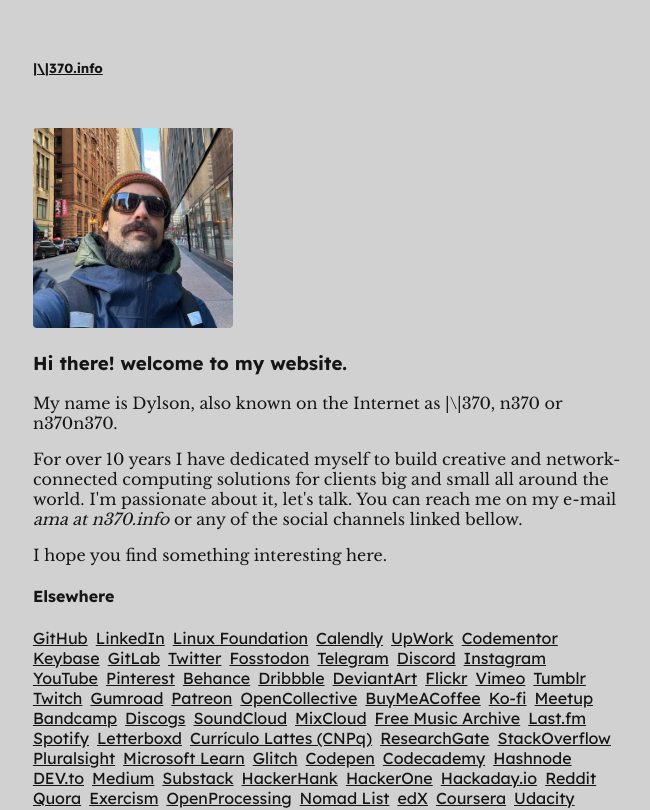
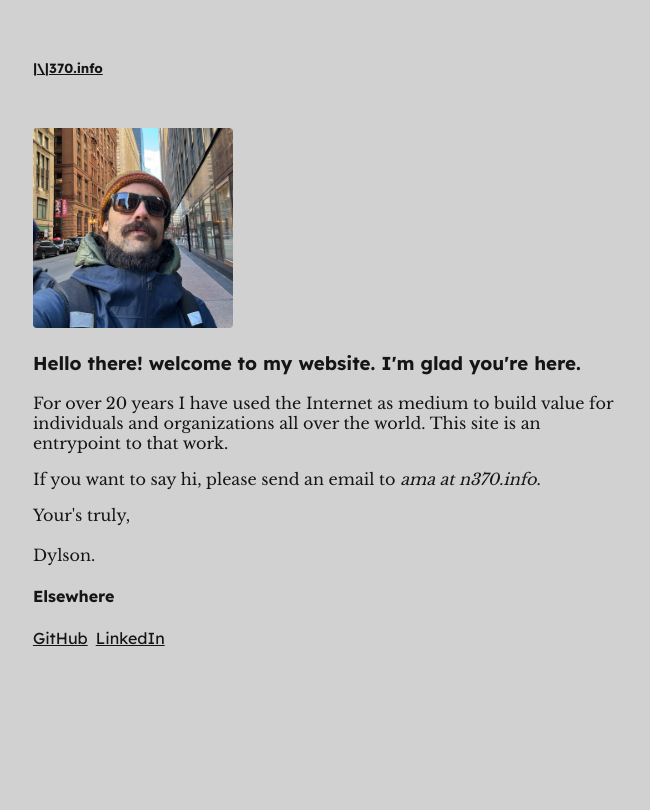
Before and after one commit to n370/n370.info, a Next.js app: page / in a window 1280 px wide. Shown: the top 810 px of the page, without its empty margins (13-663 px from the left). Built offline with nearby package versions, Linux system fonts and the light colour scheme.

Commit message:
tweak about page

```diff
--- a/public/data/social.json
+++ b/public/data/social.json
@@ -2,239 +2,298 @@
   "data": [
     {
       "name": "GitHub",
-      "url": "https://github.com/n370"
+      "url": "https://github.com/n370",
+      "visibility": "public"
     },
     {
       "name": "LinkedIn",
-      "url": "https://linkedin.com/in/dylsonvalenteneto"
+      "url": "https://linkedin.com/in/dylsonvalenteneto",
+      "visibility": "public"
     },
     {
       "name": "Linux Foundation",
-      "url": "https://openprofile.dev/profile/n370"
+      "url": "https://openprofile.dev/profile/n370",
+      "visibility": "private"
     },
     {
       "name": "Calendly",
-      "url": "https://calendly.com/n370/900000"
+      "url": "https://calendly.com/n370/900000",
+      "visibility": "private"
     },
     {
       "name": "UpWork",
-      "url": "https://www.upwork.com/freelancers/~01673d5485eb23d64e?viewMode=1"
+      "url": "https://www.upwork.com/freelancers/~01673d5485eb23d64e?viewMode=1",
+      "visibility": "private"
     },
     {
       "name": "Codementor",
-      "url": "https://www.codementor.io/@n370"
+      "url": "https://www.codementor.io/@n370",
+      "visibility": "private"
     },
     {
       "name": "Keybase",
-      "url": "https://keybase.io/n370"
+      "url": "https://keybase.io/n370",
+      "visibility": "private"
     },
     {
       "name": "GitLab",
-      "url": "https://gitlab.com/n370"
+      "url": "https://gitlab.com/n370",
+      "visibility": "private"
     },
     {
       "name": "Twitter",
-      "url": "https://twitter.com/n370n370"
+      "url": "https://twitter.com/n370n370",
+      "visibility": "private"
     },
     {
       "name": "Fosstodon",
-      "url": "https://fosstodon.org/@n370"
+      "url": "https://fosstodon.org/@n370",
+      "visibility": "private"
     },
     {
       "name": "Telegram",
-      "url": "https://t.me/n370n370"
+      "url": "https://t.me/n370n370",
+      "visibility": "private"
     },
     {
       "name": "Discord",
-      "url": "https://discordapp.com/users/110038979910328320"
+      "url": "https://discordapp.com/users/110038979910328320",
+      "visibility": "private"
     },
     {
       "name": "Instagram",
-      "url": "https://www.instagram.com/n370n370/"
+      "url": "https://www.instagram.com/n370n370/",
+      "visibility": "private"
     },
     {
       "name": "YouTube",
-      "url": "https://www.youtube.com/@_n370_"
+      "url": "https://www.youtube.com/@_n370_",
+      "visibility": "private"
     },
     {
       "name": "Pinterest",
-      "url": "https://pinterest.com/n370n370/"
+      "url": "https://pinterest.com/n370n370/",
+      "visibility": "private"
     },
     {
       "name": "Behance",
-      "url": "https://www.behance.net/n370"
+      "url": "https://www.behance.net/n370",
+      "visibility": "private"
     },
     {
       "name": "Dribbble",
-      "url": "https://dribbble.com/n370"
+      "url": "https://dribbble.com/n370",
+      "visibility": "private"
     },
     {
       "name": "DeviantArt",
-      "url": "https://www.deviantart.com/n370n370"
+      "url": "https://www.deviantart.com/n370n370",
+      "visibility": "private"
     },
     {
       "name": "Flickr",
-      "url": "https://www.flickr.com/photos/69710706@N04/"
+      "url": "https://www.flickr.com/photos/69710706@N04/",
+      "visibility": "private"
     },
     {
       "name": "Vimeo",
-      "url": "https://vimeo.com/n370n370"
+      "url": "https://vimeo.com/n370n370",
+      "visibility": "private"
     },
     {
       "name": "Tumblr",
-      "url": "https://www.tumblr.com/n370"
+      "url": "https://www.tumblr.com/n370",
+      "visibility": "private"
     },
     {
       "name": "Twitch",
-      "url": "https://www.twitch.tv/n370n370"
+      "url": "https://www.twitch.tv/n370n370",
+      "visibility": "private"
     },
     {
       "name": "Gumroad",
-      "url": "https://n370n370.gumroad.com/"
+      "url": "https://n370n370.gumroad.com/",
+      "visibility": "private"
     },
     {
       "name": "Patreon",
-      "url": "https://www.patreon.com/n370"
+      "url": "https://www.patreon.com/n370",
+      "visibility": "private"
     },
     {
       "name": "OpenCollective",
-      "url": "https://opencollective.com/n370"
+      "url": "https://opencollective.com/n370",
+      "visibility": "private"
     },
     {
       "name": "BuyMeACoffee",
-      "url": "https://buymeacoffee.com/n370"
+      "url": "https://buymeacoffee.com/n370",
+      "visibility": "private"
     },
     {
       "name": "Ko-fi",
-      "url": "https://ko-fi.com/n370n370"
+      "url": "https://ko-fi.com/n370n370",
+      "visibility": "private"
     },
     {
       "name": "Meetup",
-      "url": "https://www.meetup.com/members/172512692/"
+      "url": "https://www.meetup.com/members/172512692/",
+      "visibility": "private"
     },
     {
       "name": "Bandcamp",
-      "url": "https://bandcamp.com/n370"
+      "url": "https://bandcamp.com/n370",
+      "visibility": "private"
     },
     {
       "name": "Discogs",
-      "url": "https://www.discogs.com/user/n370"
+      "url": "https://www.discogs.com/user/n370",
+      "visibility": "private"
     },
     {
       "name": "SoundCloud",
-      "url": "https://soundcloud.com/n370"
+      "url": "https://soundcloud.com/n370",
+      "visibility": "private"
     },
     {
       "name": "MixCloud",
-      "url": "https://www.mixcloud.com/n370/"
+      "url": "https://www.mixcloud.com/n370/",
+      "visibility": "private"
     },
     {
       "name": "Free Music Archive",
-      "url": "https://freemusicarchive.org/member/n370/"
+      "url": "https://freemusicarchive.org/member/n370/",
+      "visibility": "private"
     },
     {
       "name": "Last.fm",
-      "url": "https://www.last.fm/user/n370n370"
+      "url": "https://www.last.fm/user/n370n370",
+      "visibility": "private"
     },
     {
       "name": "Spotify",
-      "url": "https://open.spotify.com/user/n370n370"
+      "url": "https://open.spotify.com/user/n370n370",
+      "visibility": "private"
     },
     {
       "name": "Letterboxd",
-      "url": "https://letterboxd.com/n370/"
+      "url": "https://letterboxd.com/n370/",
+      "visibility": "private"
     },
     {
       "name": "Currículo Lattes (CNPq)",
-      "url": "http://lattes.cnpq.br/9800080314256695"
+      "url": "http://lattes.cnpq.br/9800080314256695",
+      "visibility": "private"
     },
     {
       "name": "ResearchGate",
-      "url": "https://www.researchgate.net/profile/Dylson_Valente_Neto"
+      "url": "https://www.researchgate.net/profile/Dylson_Valente_Neto",
+      "visibility": "private"
     },
     {
       "name": "StackOverflow",
-      "url": "https://stackoverflow.com/users/1700479/n370"
+      "url": "https://stackoverflow.com/users/1700479/n370",
+      "visibility": "private"
     },
     {
       "name": "Pluralsight",
-      "url": "https://app.pluralsight.com/profile/dylson-valenteneto"
+      "url": "https://app.pluralsight.com/profile/dylson-valenteneto",
+      "visibility": "private"
     },
     {
       "name": "Microsoft Learn",
-      "url": "https://learn.microsoft.com/en-us/users/dylsonvalenteneto/"
+      "url": "https://learn.microsoft.com/en-us/users/dylsonvalenteneto/",
+      "visibility": "private"
     },
     {
       "name": "Glitch",
-      "url": "https://glitch.com/@n370"
+      "url": "https://glitch.com/@n370",
+      "visibility": "private"
     },
     {
       "name": "Codepen",
-      "url": "https://codepen.io/n370"
+      "url": "https://codepen.io/n370",
+      "visibility": "private"
     },
     {
       "name": "Codecademy",
-      "url": "https://www.codecademy.com/profiles/n370"
+      "url": "https://www.codecademy.com/profiles/n370",
+      "visibility": "private"
     },
     {
       "name": "Hashnode",
-      "url": "https://hashnode.com/@n370"
+      "url": "https://hashnode.com/@n370",
+      "visibility": "private"
     },
     {
       "name": "DEV.to",
-      "url": "https://dev.to/n370"
+      "url": "https://dev.to/n370",
+      "visibility": "private"
     },
     {
       "name": "Medium",
-      "url": "https://medium.com/@n370"
+      "url": "https://medium.com/@n370",
+      "visibility": "private"
     },
     {
       "name": "Substack",
-      "url": "https://substack.com/profile/106678-370"
+      "url": "https://substack.com/profile/106678-370",
+      "visibility": "private"
     },
     {
       "name": "HackerHank",
-      "url": "https://www.hackerrank.com/n370n370"
+      "url": "https://www.hackerrank.com/n370n370",
+      "visibility": "private"
     },
     {
       "name": "HackerOne",
-      "url": "https://hackerone.com/n370"
+      "url": "https://hackerone.com/n370",
+      "visibility": "private"
     },
     {
       "name": "Hackaday.io",
-      "url": "https://hackaday.io/n370"
+      "url": "https://hackaday.io/n370",
+      "visibility": "private"
     },
     {
       "name": "Reddit",
-      "url": "https://www.reddit.com/user/n370"
+      "url": "https://www.reddit.com/user/n370",
+      "visibility": "private"
     },
     {
       "name": "Quora",
-      "url": "https://www.quora.com/profile/Dylson-Valente-Neto"
+      "url": "https://www.quora.com/profile/Dylson-Valente-Neto",
+      "visibility": "private"
     },
     {
       "name": "Exercism",
-      "url": "https://exercism.org/profiles/n370"
+      "url": "https://exercism.org/profiles/n370",
+      "visibility": "private"
     },
     {
       "name": "OpenProcessing",
-      "url": "https://openprocessing.org/user/108051"
+      "url": "https://openprocessing.org/user/108051",
+      "visibility": "private"
     },
     {
       "name": "Nomad List",
-      "url": "https://nomadlist.com/@n370"
+      "url": "https://nomadlist.com/@n370",
+      "visibility": "private"
     },
     {
       "name": "edX",
-      "url": "https://profile.edx.org/u/n370"
+      "url": "https://profile.edx.org/u/n370",
+      "visibility": "private"
     },
     {
       "name": "Coursera",
-      "url": "https://www.coursera.org/user/ef916027930e2e3eb6285537c0dc8417"
+      "url": "https://www.coursera.org/user/ef916027930e2e3eb6285537c0dc8417",
+      "visibility": "private"
     },
     {
       "name": "Udacity",
-      "url": "https://www.udacity.com/"
+      "url": "https://www.udacity.com/",
+      "visibility": "private"
     }
   ]
 }
--- a/src/components/About.tsx
+++ b/src/components/About.tsx
@@ -1,10 +1,9 @@
-
 "use client";
 
 import { useEffect, useState } from "react";
-import Image from 'next/image'
+import Image from "next/image";
 import { ExternalLink } from "./ExternalLink";
-import { GPG } from "./GPG";
+// import { GPG } from "./GPG";
 import styles from "./About.module.css";
 
 export const About = ({}) => {
@@ -29,22 +28,28 @@
         src="/images/pages/about/profile.jpeg"
         alt="Dylson Valente Neto"
       />
-      <h3>Hi there! welcome to my website.</h3>
+      <h3>
+        Hello there! welcome to my website. {"I'm"} glad {"you're"} here.
+      </h3>
       <p>
-        My name is Dylson, also known on the Internet as |\|370, n370 or
-        n370n370.
+        For over 20 years I have used the Internet as medium to build value for
+        individuals and organizations all over the world. This site is an entrypoint
+        to that work.
       </p>
       <p>
-        For over 10 years I have dedicated myself to build creative and
-        network-connected computing solutions for clients big and small all
-        around the world. {"I'm"} passionate about it, {"let's"} talk. You can
-        reach me on my e-mail <i>ama at n370.info</i> or any of the social
-        channels linked bellow.
+        If you want to say hi, please send an email to <i>ama at n370.info</i>.
       </p>
-      <p>I hope you find something interesting here.</p>
+      <p>
+        {"Your's"} truly,
+        <br />
+        <br />
+        Dylson.
+      </p>
       <h4>Elsewhere</h4>
       <div>
-        {social.map(({ url, name }) => (
+        {social
+          .filter(({ visibility }) => visibility === "public")
+          .map(({ url, name }) => (
             <ExternalLink
               className={styles["social-link"]}
               key={name}
@@ -55,10 +60,10 @@
             </ExternalLink>
           ))}{" "}
       </div>
-      <div className={styles.gpg}>
+      {/* <div className={styles.gpg}>
         <h4>GPG Key</h4>
         <GPG />
-      </div>
+      </div> */}
     </div>
   );
 };
```
Also changed, not shown: 1 other file (tests, documents, lock files or other folders). Lines whose indentation alone changed are shown as unchanged.
